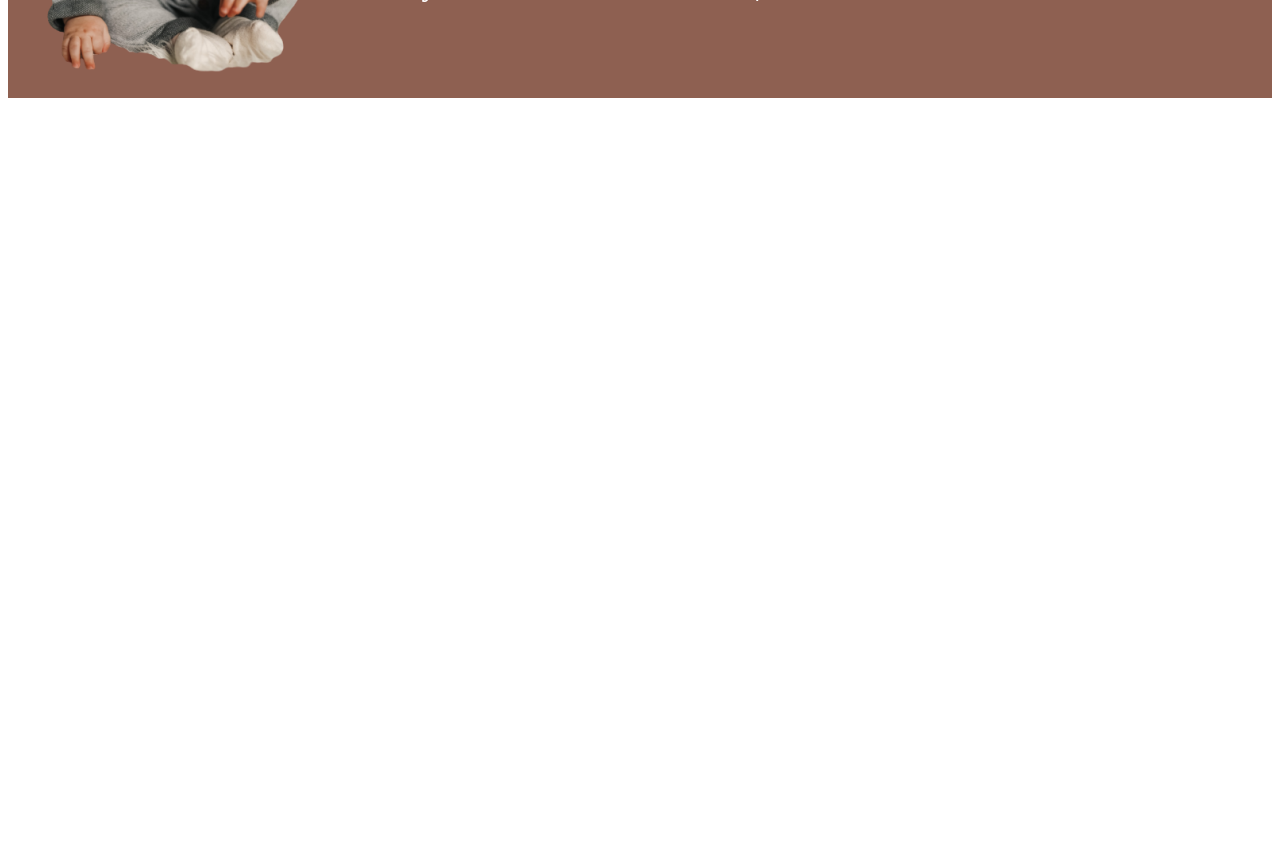
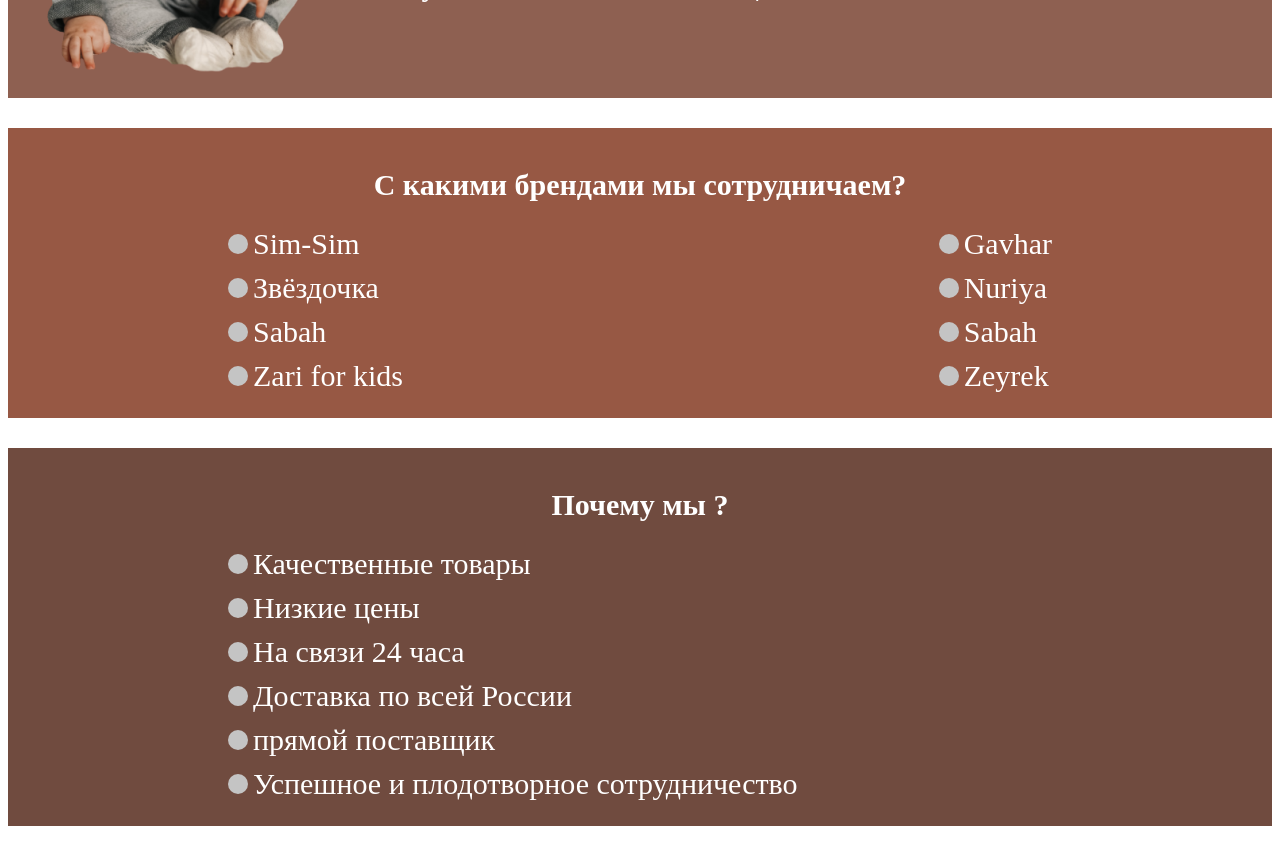
Before and after one commit to Kodmanspp/baby-shop, a Next.js app: page /AboutMagazine/About in a window 1280 px wide. Shown: the part 820-1676 px from the top of the page. Before the commit the page ends 926 px from the top, so only its background shows below. Built offline with nearby package versions, Linux system fonts and the light colour scheme.

Commit message:
accardion sex

```diff
--- a/components/Order/Order.module.scss
+++ b/components/Order/Order.module.scss
@@ -7,7 +7,7 @@
   overflow: auto;
   margin-right: 50px;
   @media screen and (max-width: 991px) {
-    padding: 0;
+    padding: 5px;
     width: 100%;
   }
   .orderlist_header {
--- a/package.json
+++ b/package.json
@@ -10,6 +10,10 @@
   },
   "dependencies": {
     "@ant-design/icons": "^4.7.0",
+    "@emotion/react": "^11.9.0",
+    "@emotion/styled": "^11.8.1",
+    "@mui/icons-material": "^5.6.0",
+    "@mui/material": "^5.6.0",
     "antd": "^4.19.3",
     "nanoid": "^3.3.2",
     "next": "12.1.4",
--- a/pages/AboutMagazine/About.jsx
+++ b/pages/AboutMagazine/About.jsx
@@ -1,11 +1,31 @@
 import React from 'react';
-import styles from './About.module.scss'
-import img1 from '../../public/icons/img1.png'
-import img2 from '../../public/icons/img2.png'
+import styles from './About.module.scss';
+import img1 from '../../public/icons/img1.png';
+import img2 from '../../public/icons/img2.png';
 import Image from 'next/image';
+import greyElipse from '../../public/icons/grey_zalupa.svg';
 
 const About = () => {
-
+  const brandsFirst = [
+    { title: 'Sim-Sim' },
+    { title: 'Звёздочка' },
+    { title: 'Sabah' },
+    { title: 'Zari for kids' },
+  ];
+  const brandsSecond = [
+    { title: 'Gavhar' },
+    { title: 'Nuriya' },
+    { title: 'Sabah' },
+    { title: 'Zeyrek' },
+  ];
+  const aboutMagaz = [
+    { title: 'Качественные товары' },
+    { title: 'Низкие цены' },
+    { title: 'На связи 24 часа' },
+    { title: 'Доставка по всей России' },
+    { title: 'прямой поставщик' },
+    { title: 'Успешное и плодотворное сотрудничество' },
+  ];
   return (
     <div>
       <h2 className={styles.about_title}>Об оптовом магазине «Baby Shop»</h2>
@@ -13,27 +33,70 @@
       <div className={styles.about_block}>
         <div className={styles.about_one}>
           <p>
-                  Дорогие клиенты, приветствуем вас на нашем официальном сайте «Baby Shop»!
-                  Мы рады предотавить вам возможность легко и удобно заказать детскую вещь для вашего бизнеса!
+            Дорогие клиенты, приветствуем вас на нашем официальном сайте «Baby
+            Shop»! Мы рады предотавить вам возможность легко и удобно заказать
+            детскую вещь для вашего бизнеса!
           </p>
         </div>
         <div className={styles.about_two}>
-                 <Image src={img1} alt="error"/>
+          <Image src={img1} alt='error' />
         </div>
       </div>
 
       <div className={styles.about_block_two}>
-
         <div className={styles.about_two_img}>
-                  <Image src={img2} alt="error"/>
+          <Image src={img2} alt='error' />
         </div>
 
         <div className={styles.about_one}>
           <p>
-                Закупаясь, наши специалисты компании смотрят на качество товаров и оценивают их с точки зрения качества материалов и удобства. Поэтому наши вещи пользуются повышенным спросом у покупателей. Большое внимание мы уделяем вопросам цен. Работаем над тем, чтобы наши клиенты могли покупать качественные вещи по оптимальной стоимости.
+            Закупаясь, наши специалисты компании смотрят на качество товаров и
+            оценивают их с точки зрения качества материалов и удобства. Поэтому
+            наши вещи пользуются повышенным спросом у покупателей. Большое
+            внимание мы уделяем вопросам цен. Работаем над тем, чтобы наши
+            клиенты могли покупать качественные вещи по оптимальной стоимости.
           </p>
         </div>
-
+      </div>
+      <div className={styles.about_block_three}>
+        <h2>С какими брендами мы сотрудничаем?</h2>
+        <div className={styles.brands_wrapper}>
+          <div>
+            {brandsFirst.map((item) => {
+              return (
+                <div>
+                  <Image src={greyElipse} alt='elipse' />
+                  <span>{item.title}</span>
+                </div>
+              );
+            })}
+          </div>
+          <div>
+            {brandsSecond.map((item) => {
+              return (
+                <div>
+                  <Image src={greyElipse} alt='elipse' />
+                  <span>{item.title}</span>
+                </div>
+              );
+            })}
+          </div>
+        </div>
+      </div>
+      <div className={styles.about_block_fourth}>
+        <h2>Почему мы ?</h2>
+        <div className={styles.brands_wrapper}>
+          <div>
+            {aboutMagaz.map((item) => {
+              return (
+                <div>
+                  <Image src={greyElipse} alt='elipse' />
+                  <span>{item.title}</span>
+                </div>
+              );
+            })}
+          </div>
+        </div>
       </div>
     </div>
   );
--- a/pages/AboutMagazine/About.module.scss
+++ b/pages/AboutMagazine/About.module.scss
@@ -9,13 +9,16 @@
   line-height: 41px;
   color: #023739;
 }
-.about_block{
+.about_block {
   display: flex;
   padding-bottom: 43px;
   margin-top: 30px;
   justify-content: space-around;
-    background: #E1D7CD;
-    .about_one{
+  background: #e1d7cd;
+  @media screen and (max-width: 991px) {
+    display: block;
+  }
+  .about_one {
     margin-top: 60px;
     max-width: 692px;
     font-family: 'Nunito';
@@ -24,19 +27,28 @@
     font-size: 30px;
     line-height: 41px;
     color: #000000;
+    @media screen and (max-width: 991px) {
+      padding: 20px 100px;
     }
-    .about_two{
+  }
+  .about_two {
     margin-top: 26px;
     width: 201px;
     height: 283px;
+    @media screen and (max-width: 991px) {
+      display: flex;
+      align-items: center;
+      justify-content: center;
+      //   width: 100%;
     }
   }
-.about_block_two{
+}
+.about_block_two {
   display: flex;
   margin-top: 30px;
   justify-content: space-around;
-    background: #8E6051;
-    .about_one{
+  background: #8e6051;
+  .about_one {
     margin-top: 67px;
     padding-bottom: 62px;
     max-width: 872px;
@@ -45,11 +57,61 @@
     font-weight: 700;
     font-size: 30px;
     line-height: 41px;
-        color: #FFFFFF;
+    color: #ffffff;
   }
-    .about_two_img{
+  .about_two_img {
     margin-top: 26px;
     width: 281px;
     height: 387px;
   }
 }
+
+.about_block_three {
+  margin-top: 30px;
+  background: #975844;
+  color: #fff;
+  padding: 15px 220px;
+  h2 {
+    text-align: center;
+    font-size: 30px;
+  }
+  .brands_wrapper {
+    display: flex;
+    align-items: center;
+    justify-content: space-between;
+    div > div {
+      display: flex;
+      align-items: center;
+      margin-bottom: 10px;
+      grid-gap: 5px;
+      span {
+        font-size: 30px;
+      }
+    }
+  }
+}
+
+.about_block_fourth {
+  margin-top: 30px;
+  margin-bottom: 30px;
+  background: #704b3f;
+  color: #fff;
+  padding: 15px 220px;
+  h2 {
+    text-align: center;
+    font-size: 30px;
+  }
+  .brands_wrapper {
+    display: flex;
+    align-items: center;
+    div > div {
+      display: flex;
+      align-items: center;
+      margin-bottom: 10px;
+      grid-gap: 5px;
+      span {
+        font-size: 30px;
+      }
+    }
+  }
+}
--- a/styles/globals.scss
+++ b/styles/globals.scss
@@ -52,3 +52,8 @@
     border-radius: 10px;
   }
 }
+
+.MuiAccordion-root {
+  box-shadow: 0 2px 3px rgba(0, 0, 0, 0.5);
+  border-radius: 10px;
+}
```
Also changed, not shown: components/Accordion/Accordion.jsx (+20 -12 lines), components/Layout/index.js (+1 -7 lines), components/MainPage/MainPage.jsx (+8 -9 lines), public/icons/grey_zalupa.svg (added), 1 other file (tests, documents, lock files or other folders). Lines whose indentation alone changed are shown as unchanged.
